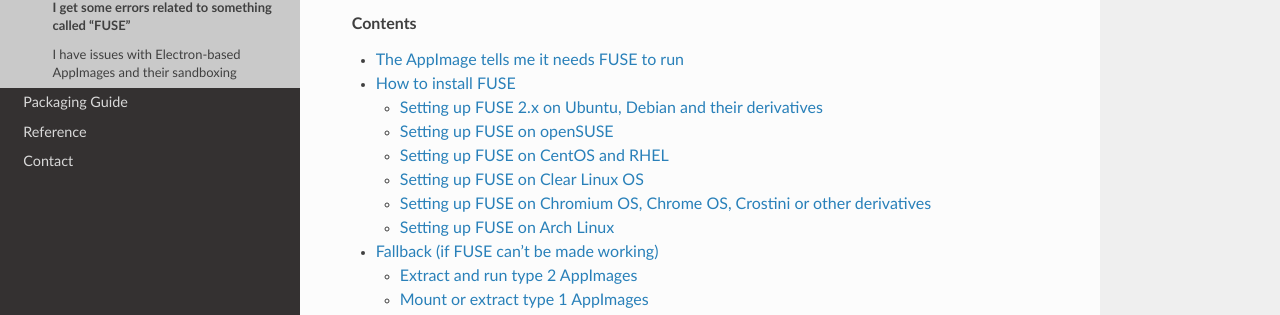
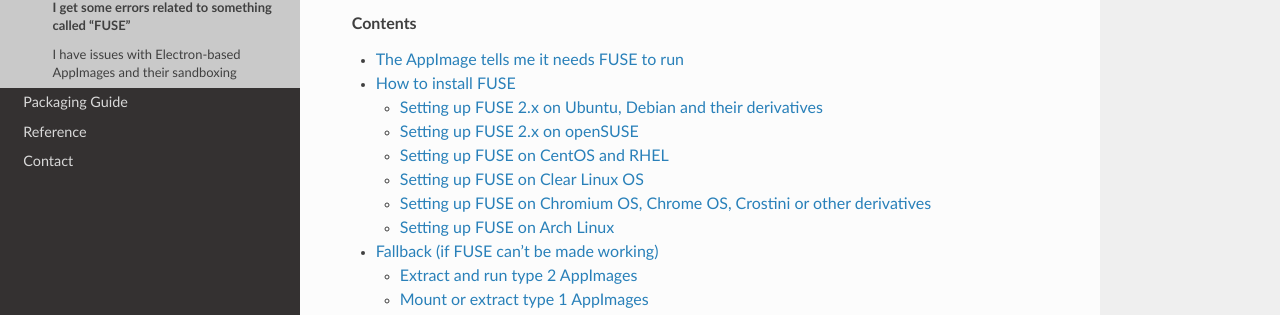
Before and after one commit to AppImage/docs.appimage.org, a Sphinx documentation site: the page built from source/user-guide/troubleshooting/fuse.rst, in a window 1280 px wide and 900 px high. Shown: the part 352-667 px from the top of the window. Built offline with Sphinx 7.4.7 and the Read the Docs theme 2.0.0, drawn with Linux system fonts in a browser that asks for light colours; some of the changed text lies outside the part shown.

Commit message:
docs: libfuse2 for openSUSE

```diff
--- a/source/user-guide/troubleshooting/fuse.rst
+++ b/source/user-guide/troubleshooting/fuse.rst
@@ -64,12 +64,12 @@
 .. include:: notes/user-group-modifications.rst
 
 
-Setting up FUSE on openSUSE
-***************************
+Setting up FUSE 2.x on openSUSE
+*******************************
 
 Install the required package::
 
-  > sudo zypper install fuse
+  > sudo zypper install fuse libfuse2
 
 FUSE should now be working.
 
```
